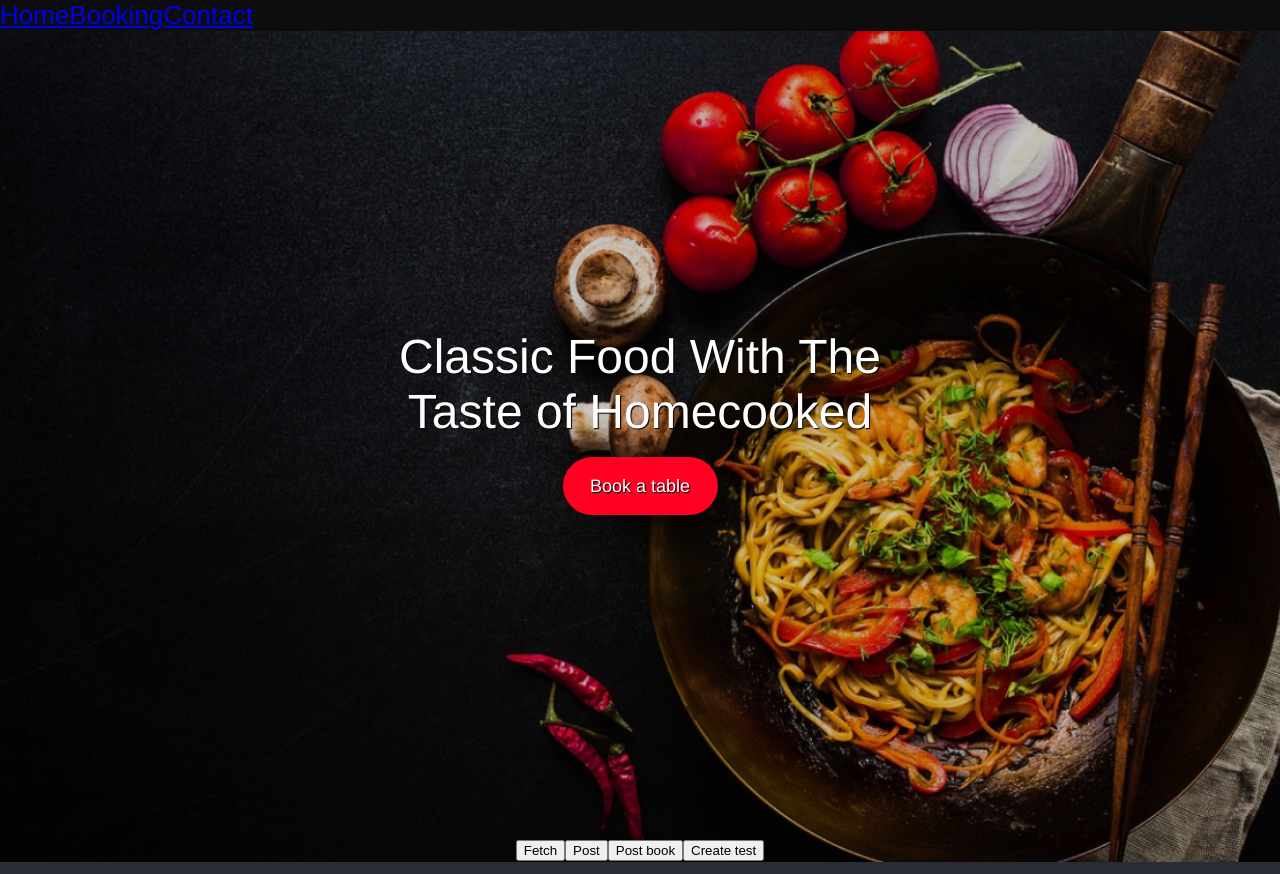
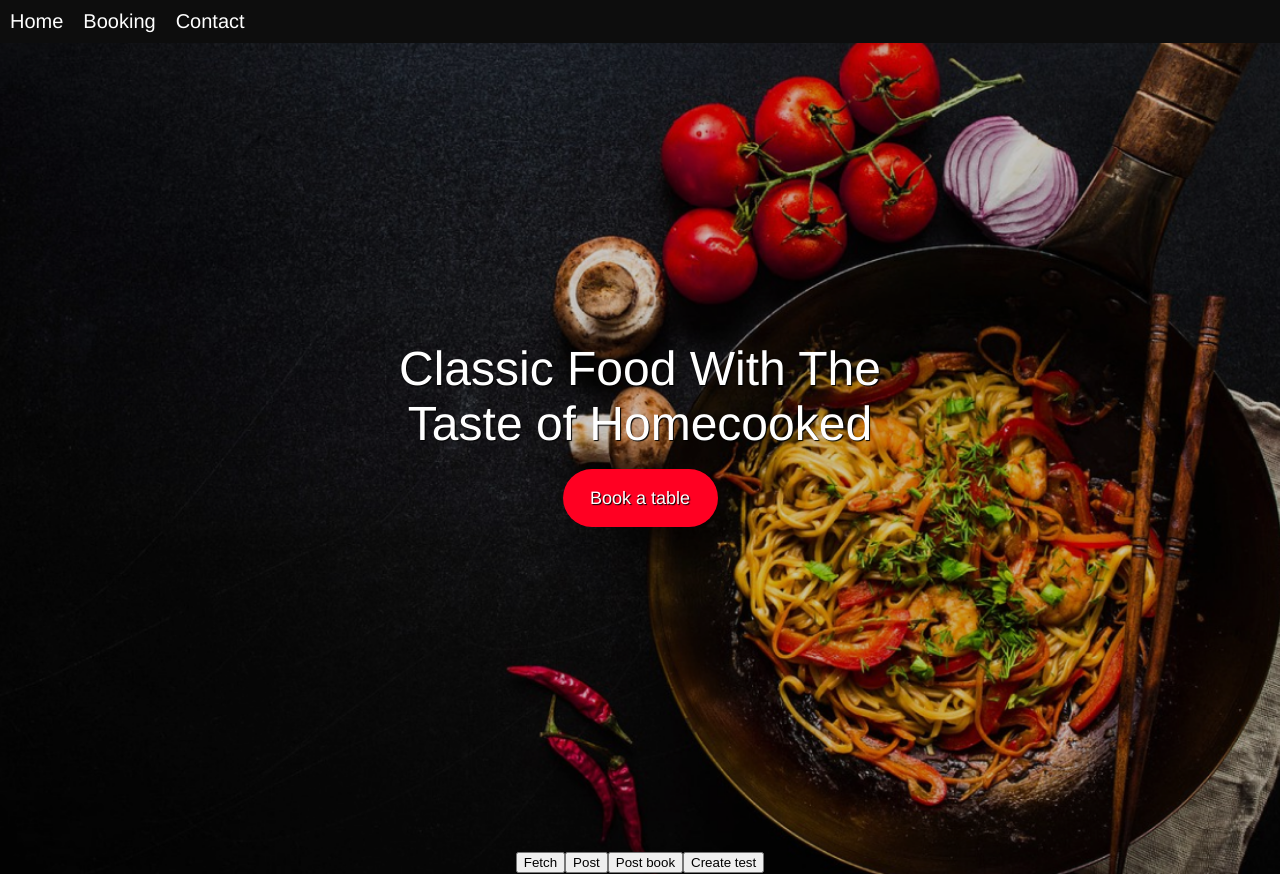
Before and after one commit to Alexandrhall/restaurant-app, a React (Create React App) app in the folder client/: page / in a window 1280 px wide. Built offline with nearby package versions, Linux system fonts and the light colour scheme.

Commit message:
menuText

```diff
--- a/client/src/components/Layout.tsx
+++ b/client/src/components/Layout.tsx
@@ -9,9 +9,15 @@ export const Layout = () => {
         <div className="logoWrapper"></div>
 
         <nav className="menuWrapper">
-          <Link to={"/"}>Home</Link>
-          <Link to={"/booking"}>Booking</Link>
-          <Link to={"/contact"}>Contact</Link>
+          <Link className="menuText" to={"/"}>
+            Home
+          </Link>
+          <Link className="menuText" to={"/booking"}>
+            Booking
+          </Link>
+          <Link className="menuText" to={"/contact"}>
+            Contact
+          </Link>
         </nav>
       </div>
       <Outlet></Outlet>
```
